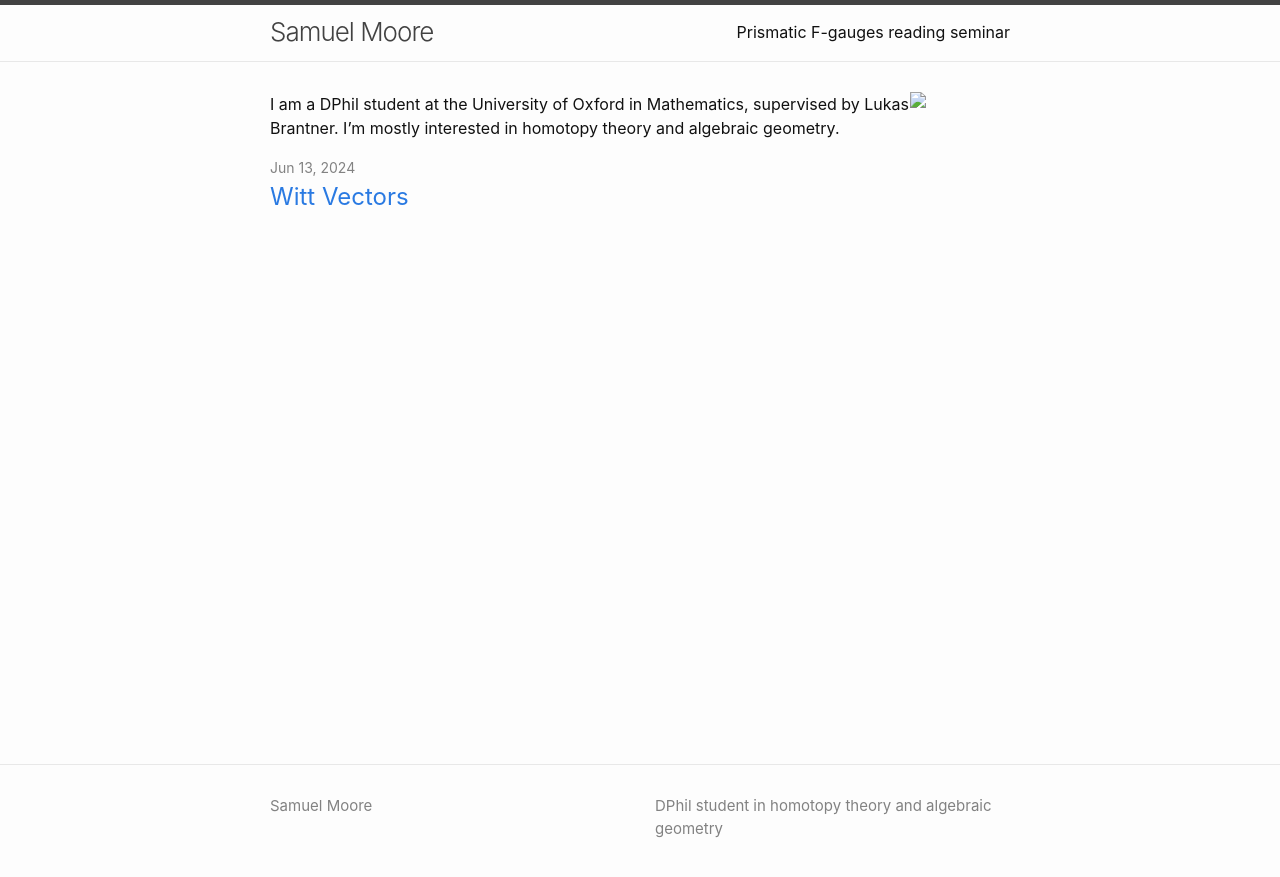
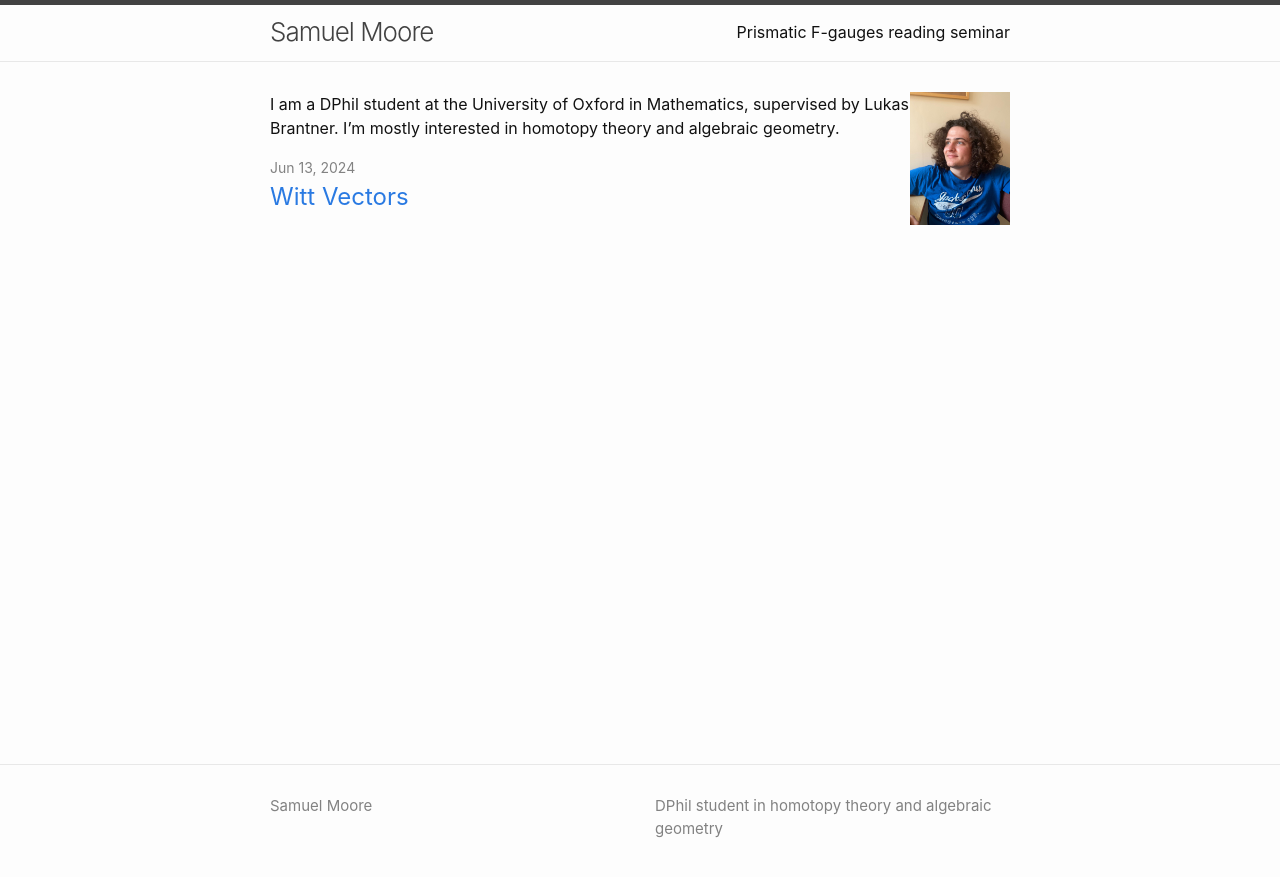
Before and after one commit to samuel-moore17/Blog.github.io, a Jekyll site: the page built from index.md, in a window 1280 px wide. Shown: the top 877 px of the page. Built offline with Jekyll 4.4.1, drawn with Linux system fonts in a browser that asks for light colours.

Commit message:
Update index.md

```diff
--- a/index.md
+++ b/index.md
@@ -3,4 +3,4 @@
 ---
 
 
-<img src = "images/samhomepage.jpg" width="100px" align = "right"> I am a DPhil student at the University of Oxford in Mathematics, supervised by Lukas Brantner. I'm mostly interested in homotopy theory and algebraic geometry.
+<img src = "assets/images/samhomepage.jpg" width="100px" align = "right" alt = "photo of me"> I am a DPhil student at the University of Oxford in Mathematics, supervised by Lukas Brantner. I'm mostly interested in homotopy theory and algebraic geometry.
```
